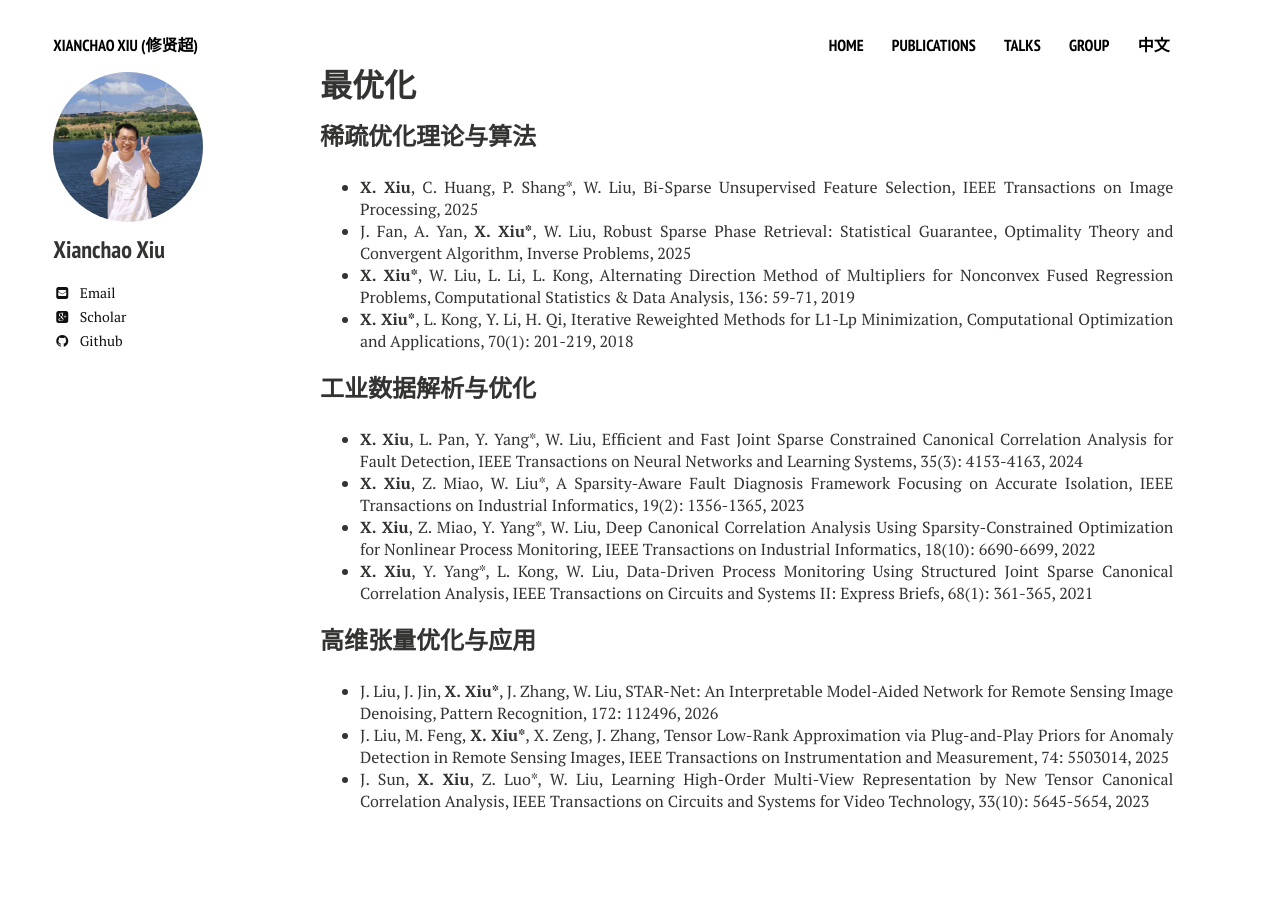
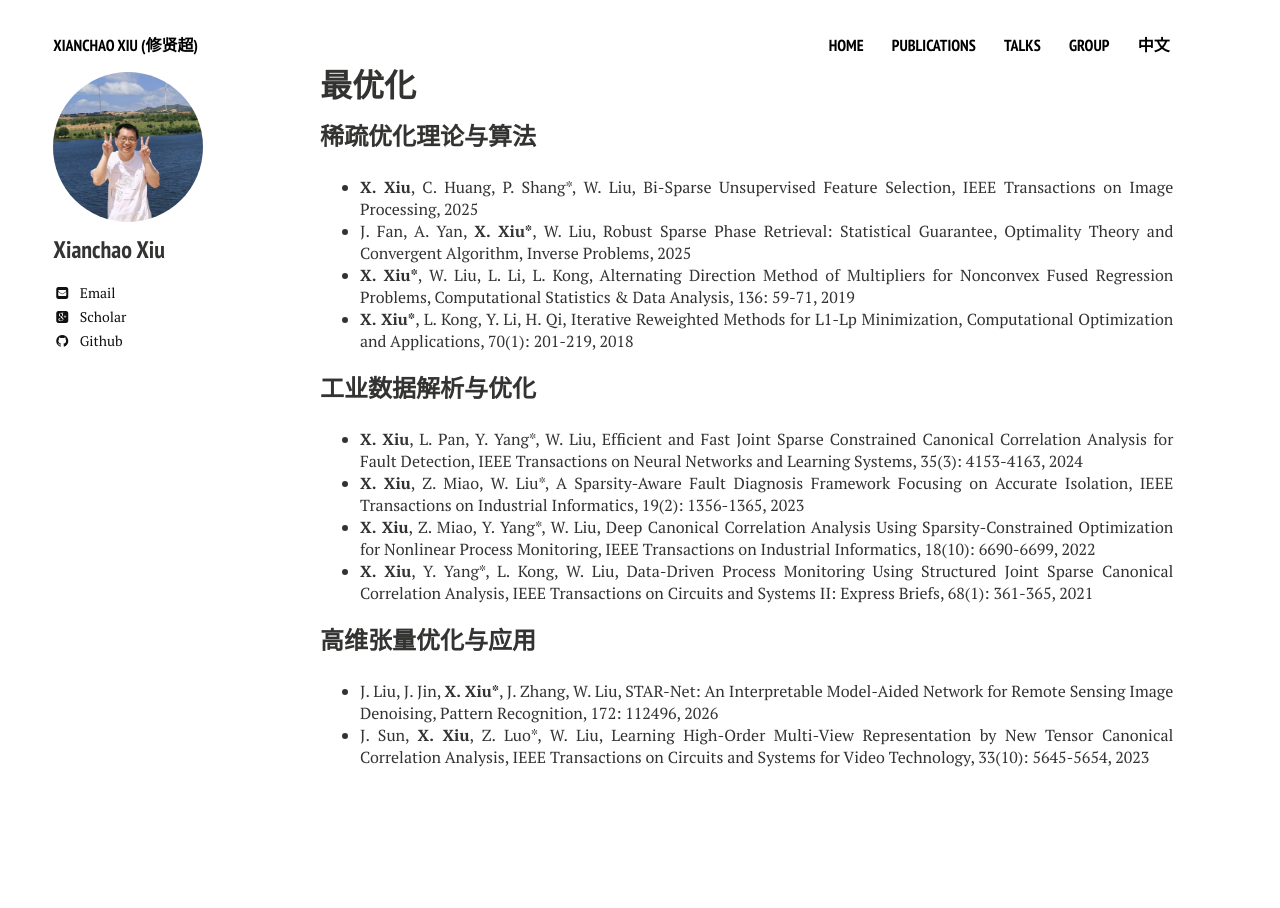
Before and after one commit to xianchaoxiu/xianchaoxiu.github.io, a Jekyll site: the page built from chinese/research/OPT/index.md, in a window 1280 px wide. Built offline with Jekyll 4.4.1, drawn with Linux system fonts in a browser that asks for light colours; nearby versions of some CDN libraries.

Commit message:
Update index.md

```diff
--- a/chinese/research/OPT/index.md
+++ b/chinese/research/OPT/index.md
@@ -25,5 +25,4 @@ share: false
 ### 高维张量优化与应用
 
 * J. Liu, J. Jin, <b>X. Xiu*</b>, J. Zhang, W. Liu, STAR-Net: An Interpretable Model-Aided Network for Remote Sensing Image Denoising, Pattern Recognition, 172: 112496, 2026 <br>
-* J. Liu, M. Feng, <b>X. Xiu*</b>, X. Zeng, J. Zhang, Tensor Low-Rank Approximation via Plug-and-Play Priors for Anomaly Detection in Remote Sensing Images, IEEE Transactions on Instrumentation and Measurement, 74: 5503014, 2025
 * J. Sun, <b>X. Xiu</b>, Z. Luo*, W. Liu, Learning High-Order Multi-View Representation by New Tensor Canonical Correlation Analysis, IEEE Transactions on Circuits and Systems for Video Technology, 33(10): 5645-5654, 2023 <br>
```
